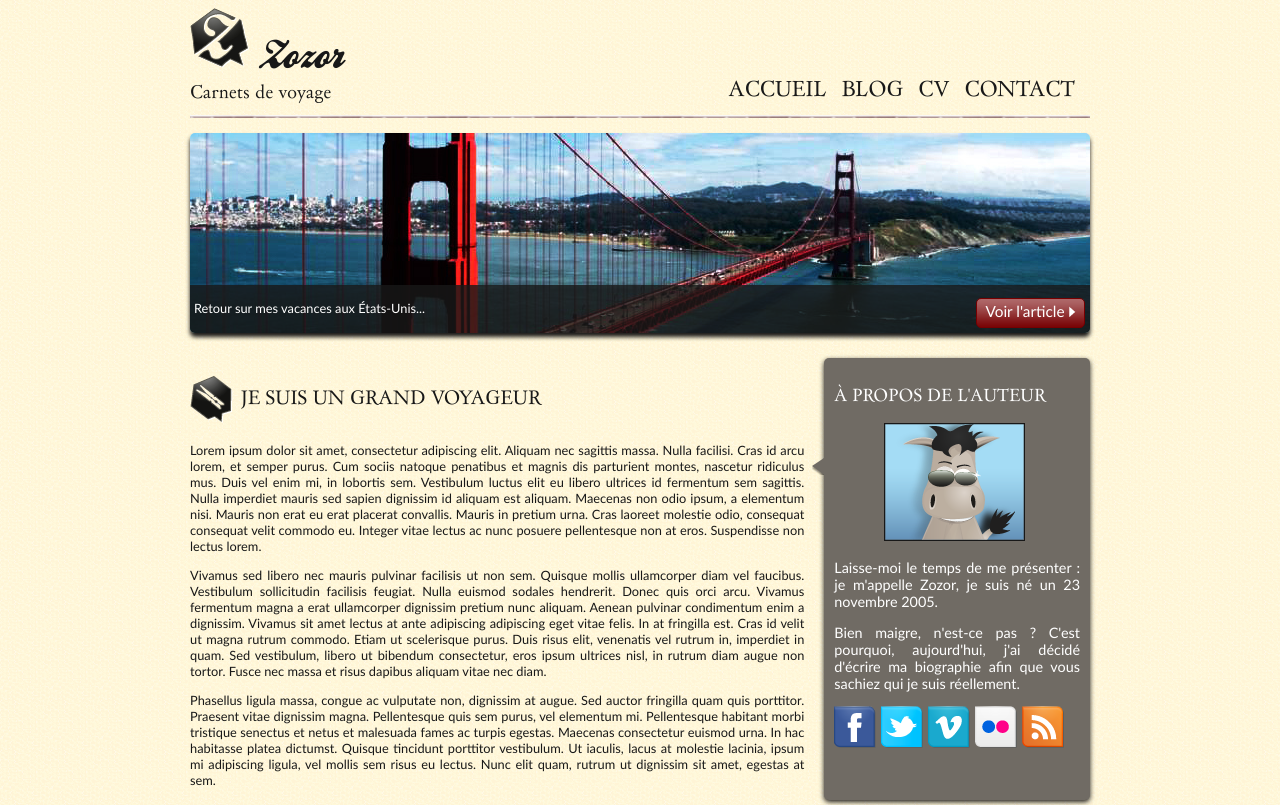
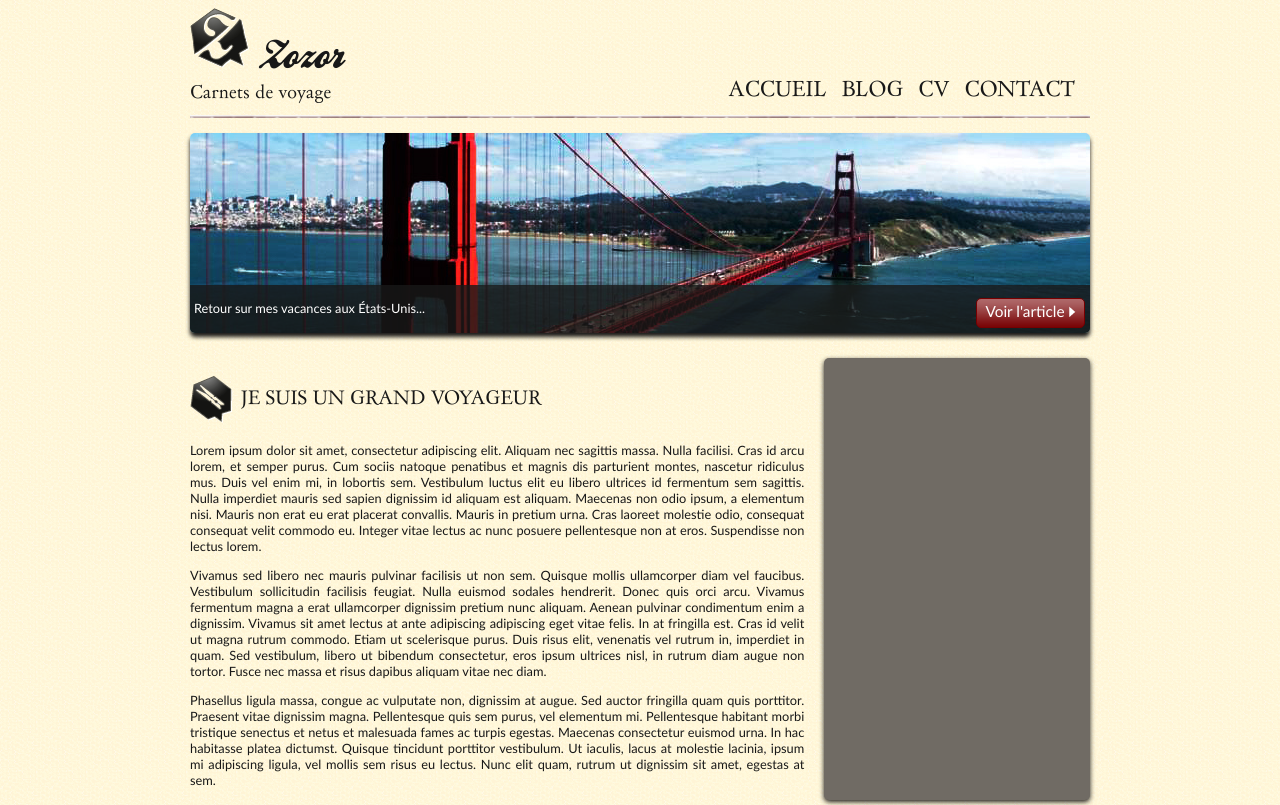
Before and after one commit to Speezy98/tp_final, a plain HTML site: page index.html in a window 1280 px wide. Shown: the top 805 px of the page. Drawn offline with Linux system fonts and the light colour scheme.

Commit message:
Remove author section

```diff
--- a/index.html
+++ b/index.html
@@ -42,12 +42,7 @@
                     <p>Phasellus ligula massa, congue ac vulputate non, dignissim at augue. Sed auctor fringilla quam quis porttitor. Praesent vitae dignissim magna. Pellentesque quis sem purus, vel elementum mi. Pellentesque habitant morbi tristique senectus et netus et malesuada fames ac turpis egestas. Maecenas consectetur euismod urna. In hac habitasse platea dictumst. Quisque tincidunt porttitor vestibulum. Ut iaculis, lacus at molestie lacinia, ipsum mi adipiscing ligula, vel mollis sem risus eu lectus. Nunc elit quam, rutrum ut dignissim sit amet, egestas at sem.</p>
                 </article>
                 <aside>
-                    <h1>À propos de l'auteur</h1>
-                    <img src="images/bulle.png" alt="" id="fleche_bulle" />
-                    <p id="photo_zozor"><img src="images/zozor_classe.png" alt="Photo de Zozor" /></p>
-                    <p>Laisse-moi le temps de me présenter&nbsp;: je m'appelle Zozor, je suis né un 23 novembre 2005.</p>
-                    <p>Bien maigre, n'est-ce pas ? C'est pourquoi, aujourd'hui, j'ai décidé d'écrire ma biographie afin que vous sachiez qui je suis réellement.</p>
-                    <p><img src="images/facebook.png" alt="Facebook" /><img src="images/twitter.png" alt="Twitter" /><img src="images/vimeo.png" alt="Vimeo" /><img src="images/flickr.png" alt="Flickr" /><img src="images/rss.png" alt="RSS" /></p>
+
                 </aside>
             </section>
 
```
